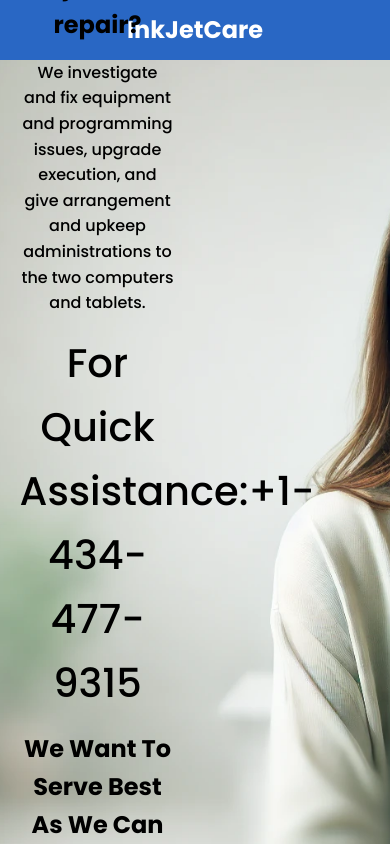
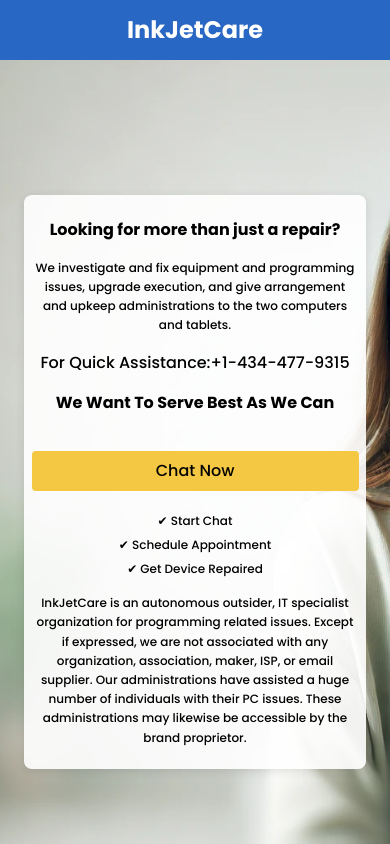
Before and after one commit to developeragency5/inkjetcare, a React (Vite) app: page /booking in a window 390 px wide. Shown: the top 844 px of the page. Built offline with nearby package versions, Linux system fonts and the light colour scheme; a web font is replaced by a local one.

Commit message:
Update CustomerService.css

```diff
--- a/src/pages/CustomerService.css
+++ b/src/pages/CustomerService.css
@@ -9,28 +9,34 @@
   background-size: cover;
   background-position: center;
   background-repeat: no-repeat;
-  height: 100vh; /* Ensure the container takes up the full viewport height */
+  height: 100vh; /* Full viewport height */
   display: flex;
-  align-items: center; /* Vertically center content */
+  align-items: center; /* Center content vertically */
+  justify-content: center; /* Center content horizontally */
+  padding: 20px; /* Add padding */
+  box-sizing: border-box; /* Include padding in width/height */
 }
 
 .content {
   text-align: center;
-  width: 45%; /* Content takes up 45% of the width */
-  padding-left: 5%; /* Align content left, with some padding */
-  color: black; /* Ensure all text is black */
+  max-width: 600px; /* Limit max width */
+  width: 100%; /* Full width up to max */
+  padding: 20px; /* Padding around content */
+  background-color: rgba(255, 255, 255, 0.9); /* Slightly opaque background for readability */
+  border-radius: 8px; /* Rounded corners */
+  box-shadow: 0 2px 10px rgba(0, 0, 0, 0.1); /* Subtle shadow */
 }
 
 h3, h2, p {
   margin: 15px 0;
-  color: black; /* Ensure text color is black */
+  color: black; /* Text color */
 }
 
 .yellow-line {
   width: 50px;
   height: 5px;
-  background-color: #f4c842; /* Yellow line below heading */
-  margin: 10px 0;
+  background-color: #f4c842; /* Yellow line */
+  margin: 10px auto; /* Center the line */
 }
 
 .chat-now-btn {
@@ -38,9 +44,11 @@
   color: black;
   border: none;
   padding: 10px 20px;
-  font-size: 16px;
+  font-size: 1rem;
   cursor: pointer;
   margin-top: 20px;
+  border-radius: 4px; /* Rounded button */
+  transition: background-color 0.3s; /* Smooth transition */
 }
 
 .chat-now-btn:hover {
@@ -55,8 +63,83 @@
   margin: 5px 0;
   color: black;
 }
-@media (max-width: 576px) {
-  .mc{
-    display: none;
+
+/* Responsive Design */
+@media (max-width: 768px) {
+  .customer-service-container {
+    padding: 10px; /* Reduce padding on smaller screens */
+  }
+
+  .content {
+    width: 90%; /* Allow more width on smaller screens */
+    padding: 15px; /* Adjust padding */
+  }
+
+  .chat-now-btn {
+    width: 100%; /* Full-width button */
+    padding: 15px; /* Larger padding for easier clicking */
+  }
+
+  h2, h3 {
+    font-size: 1.5rem; /* Adjust font size for headings */
+  }
+
+  p {
+    font-size: 1rem; /* Adjust font size for paragraphs */
   }
 }
+
+@media (max-width: 563px) {
+  .customer-service-container {
+    padding: 5px; /* Reduce padding on smaller screens */
+  }
+
+  .content {
+    width: 90%; /* Allow more width on smaller screens */
+    padding: 7.5px; /* Adjust padding */
+  }
+
+  .chat-now-btn {
+    width: 100%; /* Full-width button */
+    padding: 7.5px; /* Larger padding for easier clicking */
+  }
+
+  h2, h3 {
+    font-size: 1rem; /* Adjust font size for headings */
+  }
+
+  p {
+    font-size: 0.75rem; /* Adjust font size for paragraphs */
+  }
+}
+
+@media (max-height: 780px) {
+  .customer-service-container {
+    padding: 5px; /* Reduce padding on smaller screens */
+  }
+
+  .content {
+    width: 90%; /* Allow more width on smaller screens */
+    padding: 7.5px; /* Adjust padding */
+  }
+
+  .chat-now-btn {
+    width: 100%; /* Full-width button */
+    padding: 7.5px; /* Larger padding for easier clicking */
+  }
+
+  h2, h3 {
+    font-size: 1rem; /* Adjust font size for headings */
+  }
+
+  p {
+    font-size: 0.75rem; /* Adjust font size for paragraphs */
+  }
+  }
+
+  @media (max-height:655px) {
+    .mc{
+      display: none;
+    }
+
+  }
```
